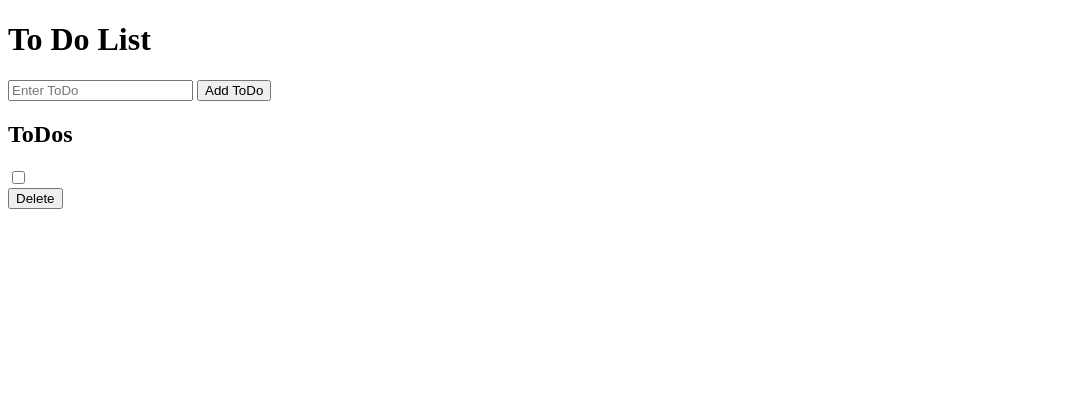
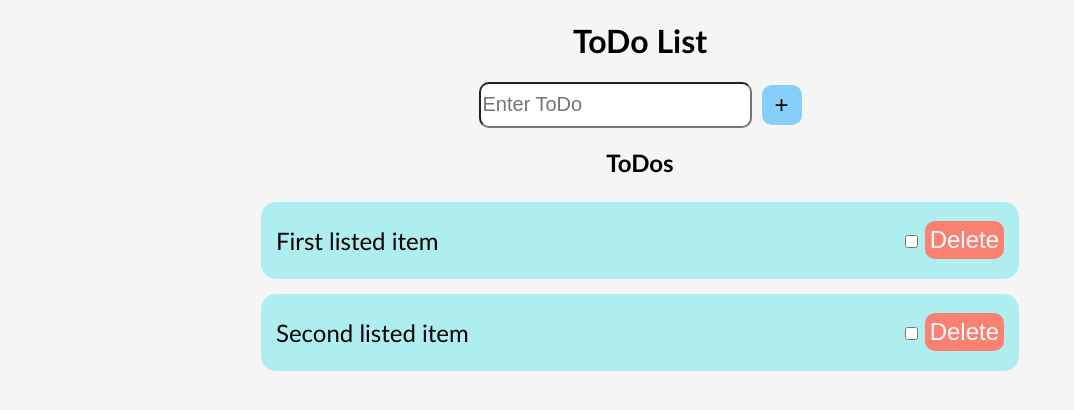
Before and after one commit to B180248ME/ToDoList, a Flask app: page / in a window 1280 px wide. Shown: the top 410 px of the page, without its empty margins (0-1074 px from the left). Run offline with Flask 3, Linux system fonts and the light colour scheme.

Commit message:
styling added

```diff
--- a/templates/index.html
+++ b/templates/index.html
@@ -4,15 +4,83 @@
     <meta charset="UTF-8">
     <meta name="viewport" content="width=device-width, initial-scale=1.0">
     <title>To DO List Flask</title>
+    <style>
+        body{
+            font-family:'Trebuchet MS', 'Lucida Sans Unicode', 'Lucida Grande', 'Lucida Sans', Arial, sans-serif;
+            background-color: whitesmoke;
+        }
+        h1, h2{
+            text-align: center;
+        }
+        p{
+            font-size: 1.5rem;
+        }
+        .input-container {
+            display:flex;
+            justify-content: center;
+            align-items: center;
+            gap: 10px;
+        }
+
+        #input-todo{
+            height: 40px;
+            border-radius: 10px;
+            font-size: 1.25rem;
+        }
+        #add-todo {
+            height: 40px;
+            width: 40px;
+            border-radius: 10px;
+            background-color: lightskyblue;
+            font-size: 1.5rem;
+            border: none;
+            cursor: pointer;
+        }
+        .todo-container{
+            border: 2px solid black;
+            width: 60vw;
+            margin: auto;
+            display: flex;
+            flex-direction: column;
+            gap: 5px;
+            border: none;
+        }
+        .todo{
+            background-color:paleturquoise;
+            display: flex;
+            justify-content: space-between;
+            padding: 0px 15px;
+            align-items: center;
+            border-radius: 15px;
+            margin: 5px;
+        }
+
+        .actions > form{
+            display: inline;
+        }
+
+        .actions > form > button{
+            border: none;
+            background-color:salmon;
+            color: white;
+            font-size: 1.5rem;
+            padding: 5px;
+            cursor: pointer;
+            border-radius: 10px;
+        }
+
+    </style>
 </head>
 <body>
-    <h1>To Do List</h1>
-    <form action="{{ url_for('home') }}">
-        <input type="text" placeholder="Enter ToDo" name="todo_name">
-        <button id="add-todo">Add ToDo</button>
+    <h1>ToDo List</h1>
+    <form action="{{ url_for('home') }} " class="input-container">
+        <input type="text" placeholder="Enter ToDo" name="todo_name" id="input-todo">
+        <button id="add-todo">+</button>
     </form>
     <h2>ToDos</h2>
     <div class="todo-container">
+        <div class="todo">
+            <p>First listed item</p>
             <div class="actions">
                 <form>
                     <input type="checkbox">
@@ -22,5 +90,17 @@
                 </form>
             </div>
         </div>
+        <div class="todo">
+            <p>Second listed item</p>
+            <div class="actions">
+                <form>
+                    <input type="checkbox">
+                </form>
+                <form>
+                    <button>Delete</button>
+                </form>
+            </div>
+        </div>
+    </div>
 </body>
 </html>
```
Lines whose indentation alone changed are shown as unchanged.
